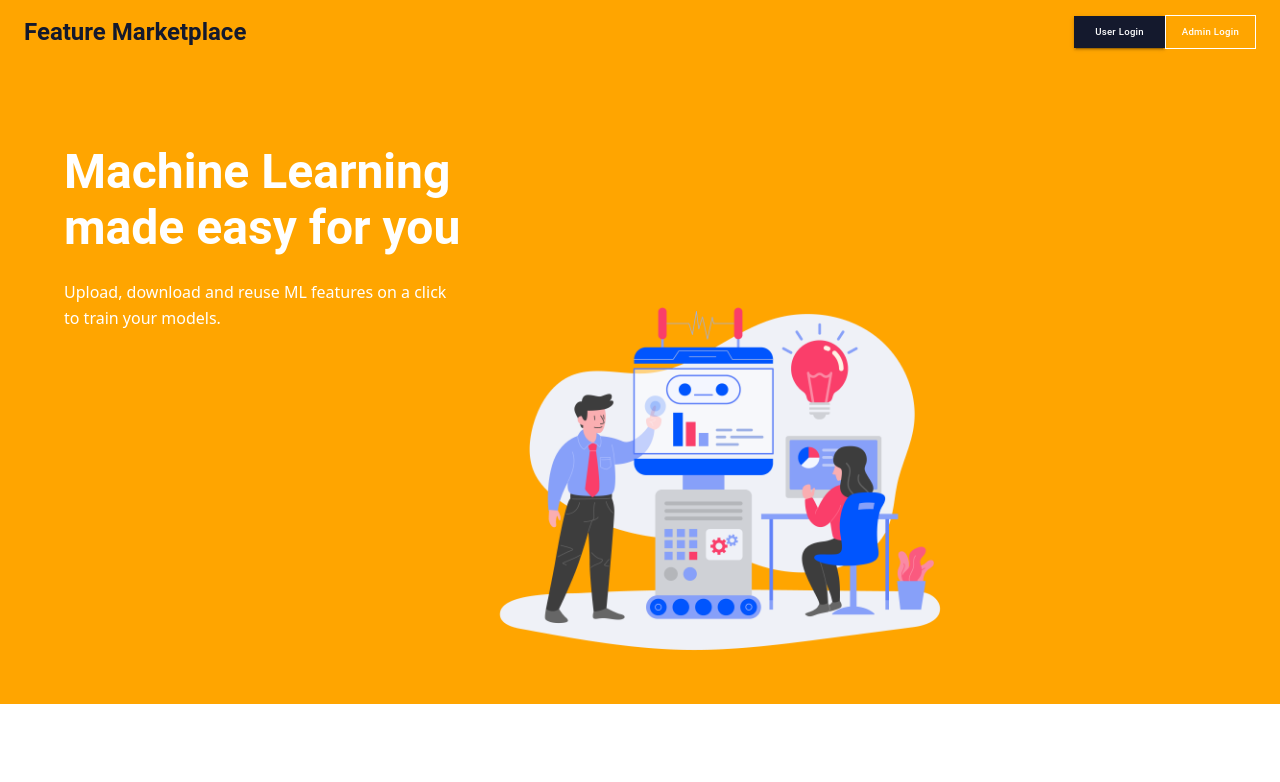
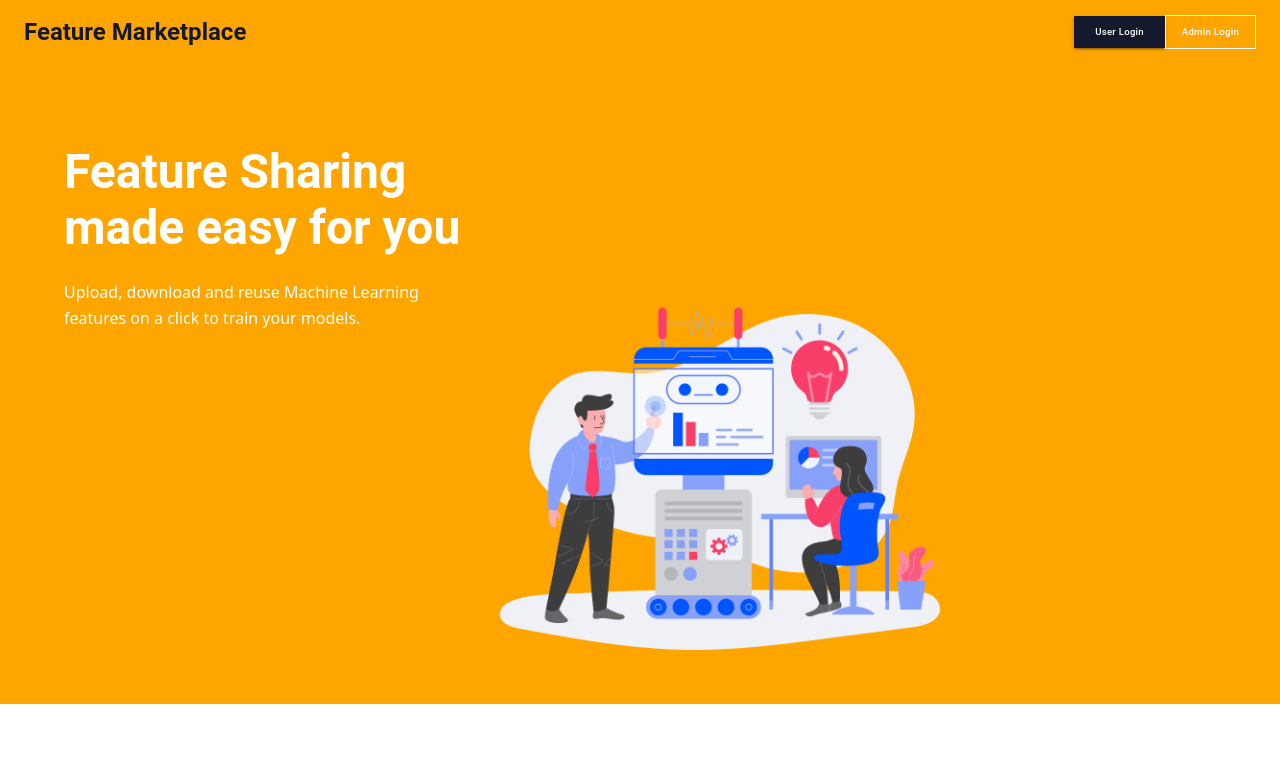
Before and after one commit to kunalBando/FeatureMarketplaceFrontend, a React (Create React App) app: page / in a window 1280 px wide. Shown: the top 782 px of the page. Built offline with nearby package versions, Linux system fonts and the light colour scheme.

Commit message:
Update Header.jsx

```diff
--- a/src/Components/Header.jsx
+++ b/src/Components/Header.jsx
@@ -44,7 +44,7 @@ const Header = () => {
             color: "#fff",
           }}
         >
-          Machine Learning made easy for you
+          Feature Sharing made easy for you
         </Typography>
 
         <Typography
@@ -56,7 +56,7 @@ const Header = () => {
             color: "#fff",
           }}
         >
-          Upload, download and reuse ML features on a click to train your
+          Upload, download and reuse Machine Learning features on a click to train your
           models.
         </Typography>
       </BoxText>
```
